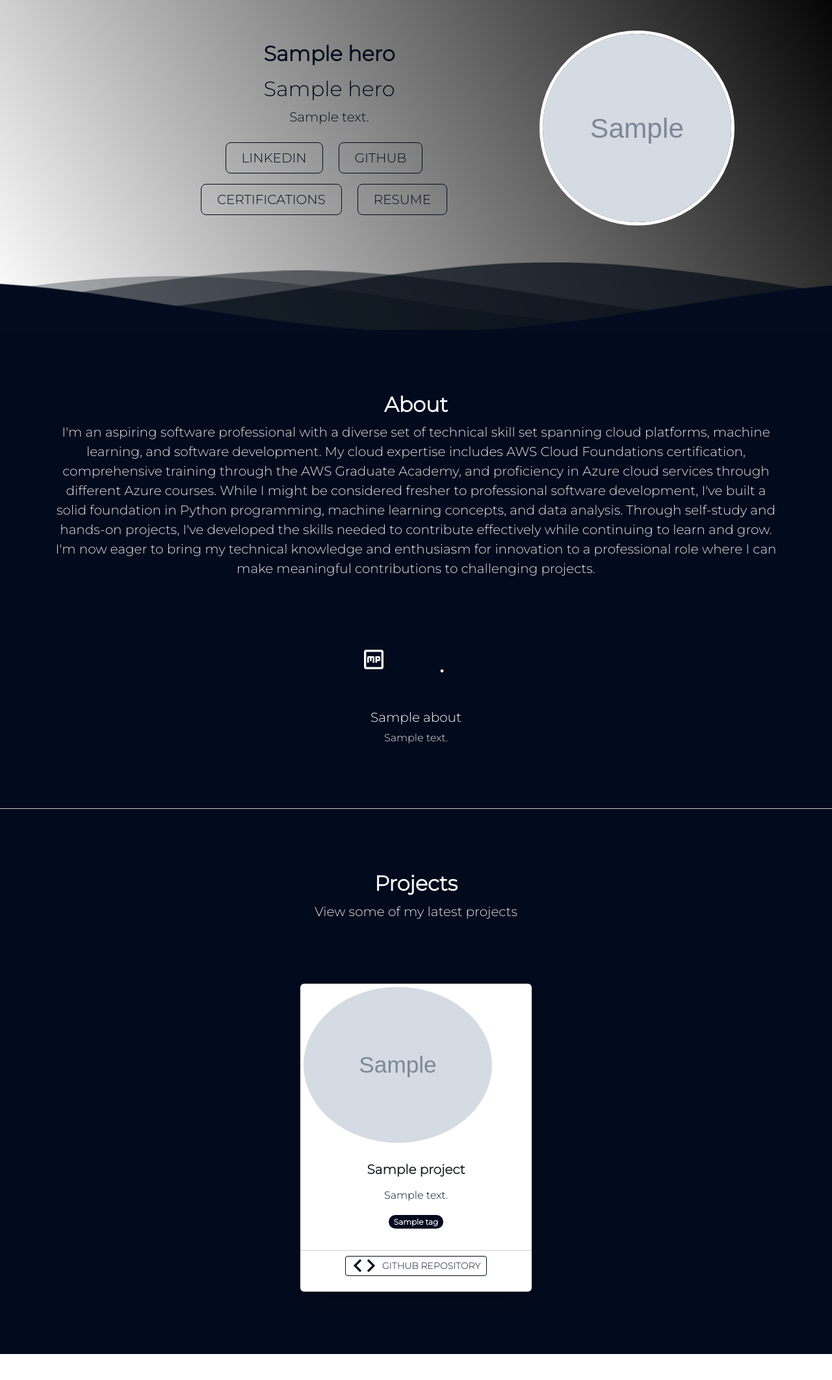
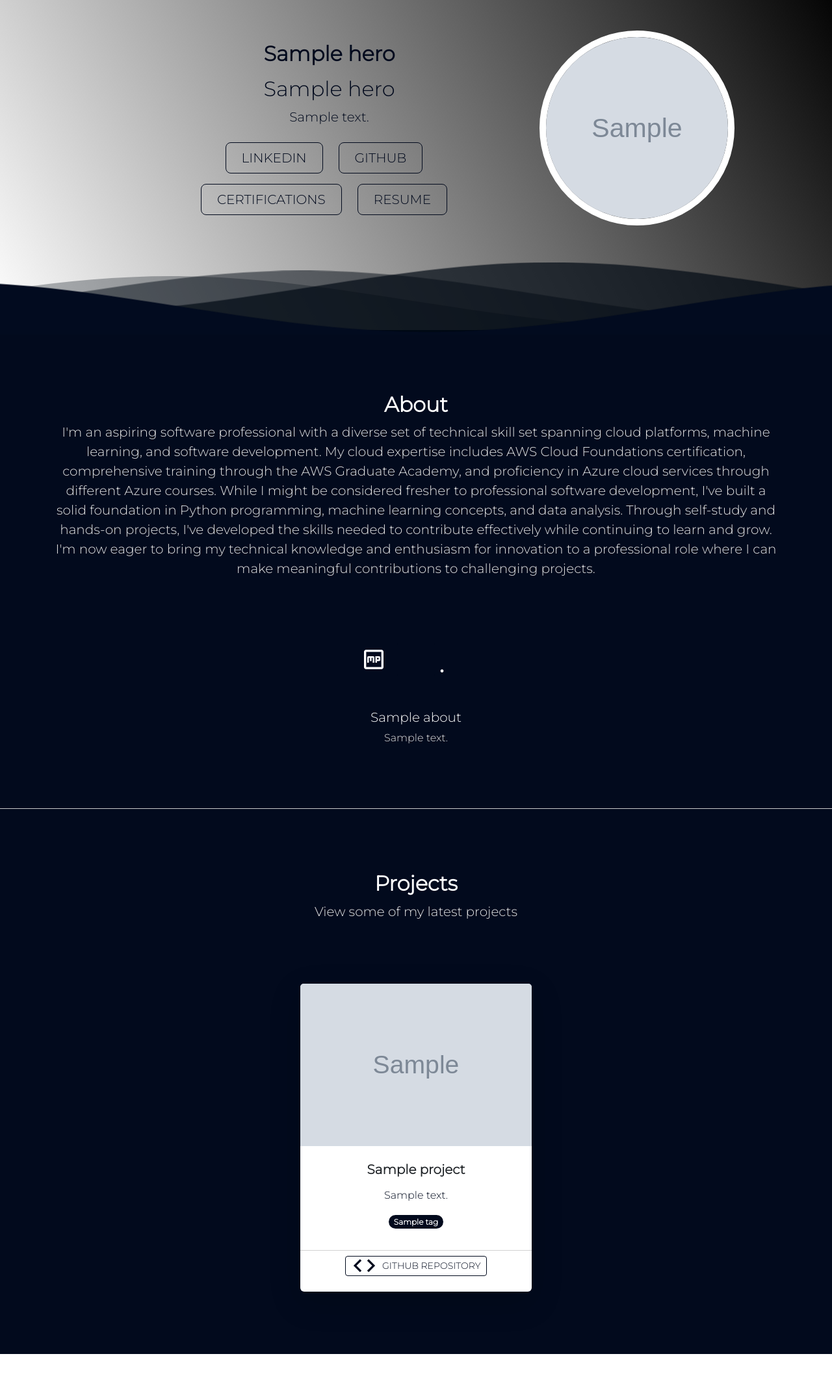
Before and after one commit to Atharvack/Portfolio, a Django app: page / in a window 1280 px wide. Shown: the part 57-2181 px from the top of the page at 65% size. Run offline with Django 4.2, Linux system fonts and the light colour scheme; tables that the repository leaves empty hold one stand-in row (values such as "Sample post"); grey boxes marked "Sample" are stand-in pictures; some libraries are stand-ins or nearby versions.

Commit message:
Correct the project card and sepearate them from hero

```diff
--- a/static/sass/styles.scss
+++ b/static/sass/styles.scss
@@ -101,8 +101,8 @@ a {
 
 }
 
-.card-img-top {
-  border: 5px solid $tcol;
+.hero-card-img-top {
+  border: 10px solid $tcol;
   border-radius: 50%;
   object-fit: cover;
   width: 300px;
--- a/templates/index.html
+++ b/templates/index.html
@@ -115,9 +115,9 @@
                 <div class="col-percentage justify-content-center">
 
                   {% if hero.image.url %}
-                    <img class="card-img-top" src="{{ hero.image.url }}" alt="Hero Image">
+                    <img class="hero-card-img-top" src="{{ hero.image.url }}" alt="Hero Image">
                   {% else %}
-                    <img class="card-img-top" src="{% static 'images/no_image.png' %}" alt="Image Not Available">
+                    <img class="hero-card-img-top" src="{% static 'images/no_image.png' %}" alt="Image Not Available">
                   {% endif %}
 
                 </div>
```
Also changed, not shown: static/sass/styles.css, 1 other file.
